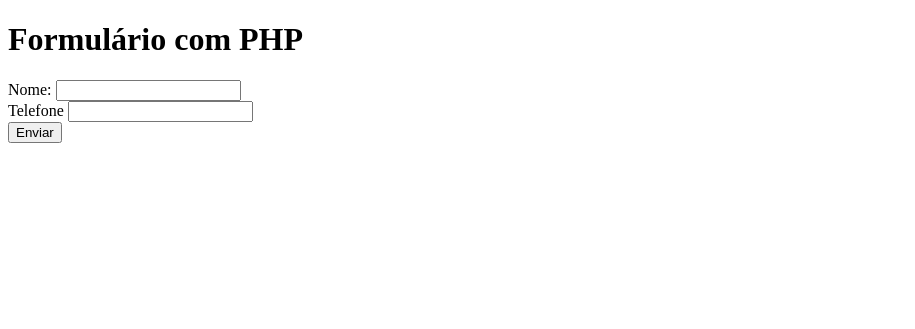
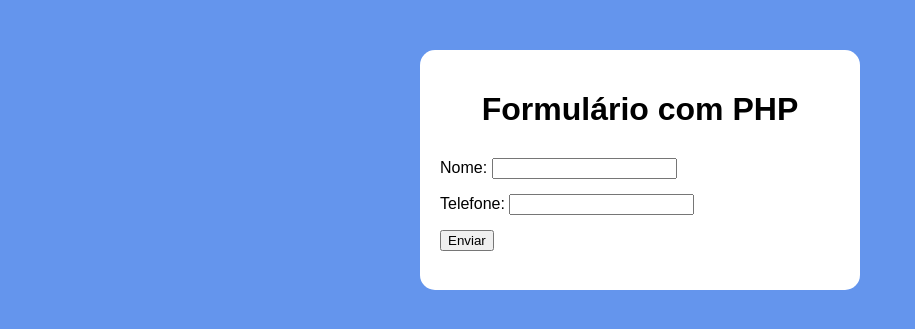
Before and after one commit to ronaldemanuel/form-pweb2, a PHP site: page / in a window 1280 px wide. Shown: the top 329 px of the page, without its empty margins (0-915 px from the left). Run offline with PHP 8.4, Linux system fonts and the light colour scheme.

Commit message:
estilos adicionados

```diff
--- a/index.html
+++ b/index.html
@@ -5,9 +5,10 @@
     <meta http-equiv="X-UA-Compatible" content="IE=edge">
     <meta name="viewport" content="width=device-width, initial-scale=1.0">
     <title>Formulário com PHP</title>
+    <link rel="stylesheet" href="style.css">
 </head>
 <body>
-    <div class="form-container">
+    <div class="container form-container">
         <h1>Formulário com PHP</h1>
         <form action="script.php" method="GET">
             <div class="form-content">
@@ -16,7 +17,7 @@
                     <input type="text" id="name" name="name">
                 </div>
                 <div class="form-input">
-                    <label for="phone">Telefone</label>
+                    <label for="phone">Telefone:</label>
                     <input type="text" name="phone" id="phone">
                 </div>
             </div>
--- a/script.php
+++ b/script.php
@@ -17,8 +17,11 @@ $_SESSION["phone"] = $_REQUEST["phone"];
     <meta http-equiv="X-UA-Compatible" content="IE=edge">
     <meta name="viewport" content="width=device-width, initial-scale=1.0">
     <title>Acesso</title>
+    <link rel="stylesheet" href="style.css">
 </head>
 <body>
-    <a href="print.php">Link de acesso</a>
+    <div class="container link-container">
+        <a href="print.php">Link de acesso</a>
+    </div>
 </body>
 </html>
--- a/style.css
+++ b/style.css
@@ -0,0 +1,41 @@
+body {
+    background-color: #6495ED;
+    font-family: sans-serif;
+    margin: 0;
+    padding: 0;
+}
+
+.container {
+    background-color: #fff;
+    margin: 50px auto;
+    border-radius: 15px;
+    padding: 20px;
+
+}
+
+.form-container {
+    height: 200px;
+    width: 400px;
+}
+
+.form-container h1 {
+    text-align: center;
+    margin-bottom: 30px;
+}
+
+.form-input{
+    margin-bottom: 15px;
+}
+
+.link-container {
+    width: 107px;
+}
+
+.print-container {
+    display: flex;
+    flex-wrap: wrap;
+    justify-content: center;
+    align-items: center;
+    width: 200px;
+    height: 70px;
+}
```
Also changed, not shown: print.php (+19 -5 lines).
